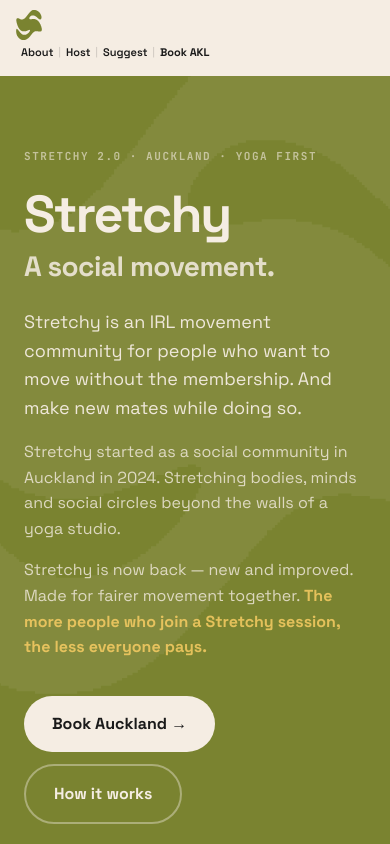
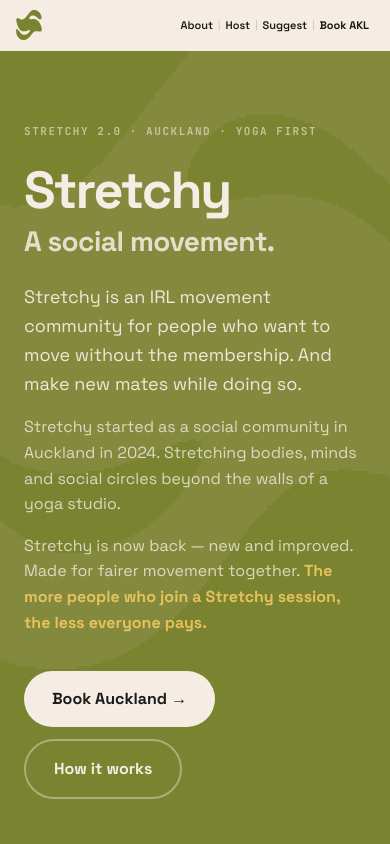
Before and after one commit to kimberley-stretchy/stretchy-app, a Next.js app: page / in a window 390 px wide. Shown: the top 844 px of the page. Built offline with nearby package versions, Linux system fonts and the light colour scheme; no server answers; a web font is replaced by a local one.

Commit message:
fix: desktop/mobile nav no longer doubles up — CSS !important overrides inline display

```diff
--- a/app/globals.css
+++ b/app/globals.css
@@ -136,12 +136,12 @@
 .price-flash { animation: priceFlash 0.4s ease-out; }
 
 /* ─── LANDING PAGE RESPONSIVE ───────────────────────────── */
-.hidden-mobile { display: flex; }
-.show-mobile   { display: none; }
+.hidden-mobile { display: flex !important; }
+.show-mobile   { display: none !important; }
 
 @media (max-width: 768px) {
   .hidden-mobile { display: none !important; }
-  .show-mobile   { display: block !important; }
+  .show-mobile   { display: flex !important; }
 
   .hero-grid,
   .mechanic-grid,
--- a/app/page.tsx
+++ b/app/page.tsx
@@ -49,7 +49,7 @@ function Nav() {
         </div>
       </div>
       {/* Mobile nav */}
-      <div className="show-mobile" style={{ padding: "10px 16px", display: "flex", alignItems: "center", justifyContent: "space-between", flexWrap: "nowrap" }}>
+      <div className="show-mobile" style={{ padding: "10px 16px", alignItems: "center", justifyContent: "space-between", flexWrap: "nowrap" }}>
         <Link href="/" aria-label="Stretchy home" style={{ flexShrink: 0 }}><SMark size={26} className="text-olive" /></Link>
         <div style={{ display: "flex", alignItems: "center", flexWrap: "nowrap", marginLeft: "auto" }}>
           <a href="#about" style={{ ...navLink, fontSize: 11, padding: "4px 5px" }}>About</a>
```
